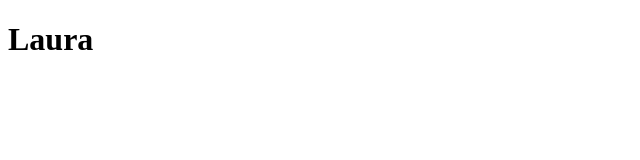
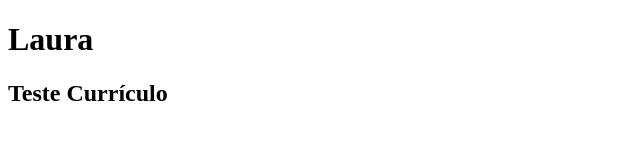
Before and after one commit to amandanalesso/PosGrad-IFSP-WEB-Infraestrutura-AT4, a plain HTML site: page cvLaura.html in a window 1280 px wide. Shown: the whole page, without its empty margins (0-640 px from the left). Drawn offline with Linux system fonts and the light colour scheme.

Commit message:
Adicionando página

```diff
--- a/cvLaura.html
+++ b/cvLaura.html
@@ -5,7 +5,7 @@
 </head>
 <body>
     <h1> Laura </h1>
-
+    <h2> Teste Currículo </h2>
 
 </body>
 </html>
```
